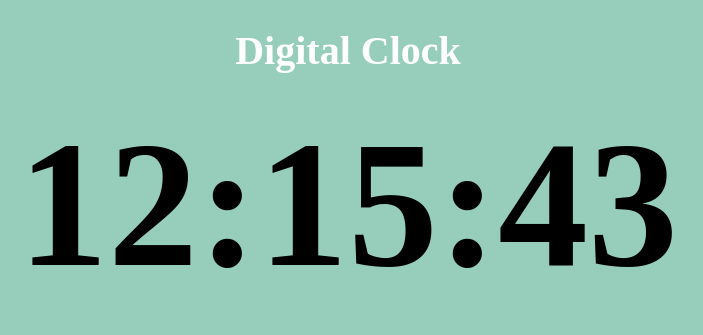
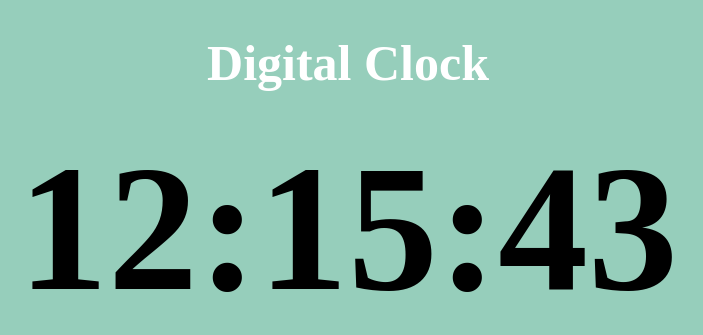
Before and after one commit to NainaRafique/Digital_Clock, a plain HTML site: page index.html in a window 1280 px wide. Shown: the whole page, without its empty margins (292-995 px from the left). Drawn offline with Linux system fonts and the light colour scheme.

Commit message:
Adjust font sizes in clock.css

```diff
--- a/clock.css
+++ b/clock.css
@@ -6,7 +6,7 @@ body h1{
     justify-content: center;
     color: white;
     font-weight: bold;
-    font-size: 250%;
+   font-size: clamp(30px, 5vw, 50px);
 }
 #id1 {
     display: flex;
```
